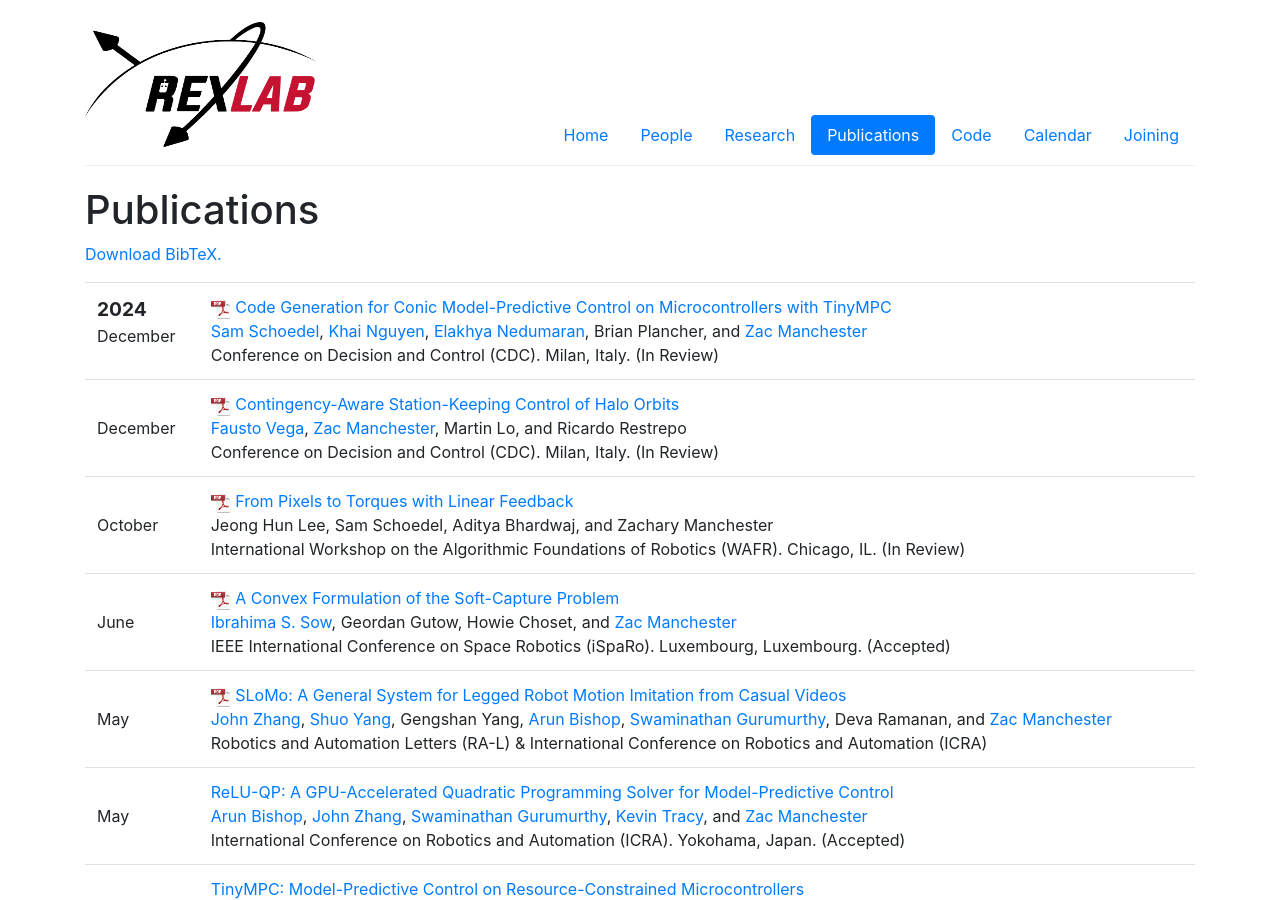
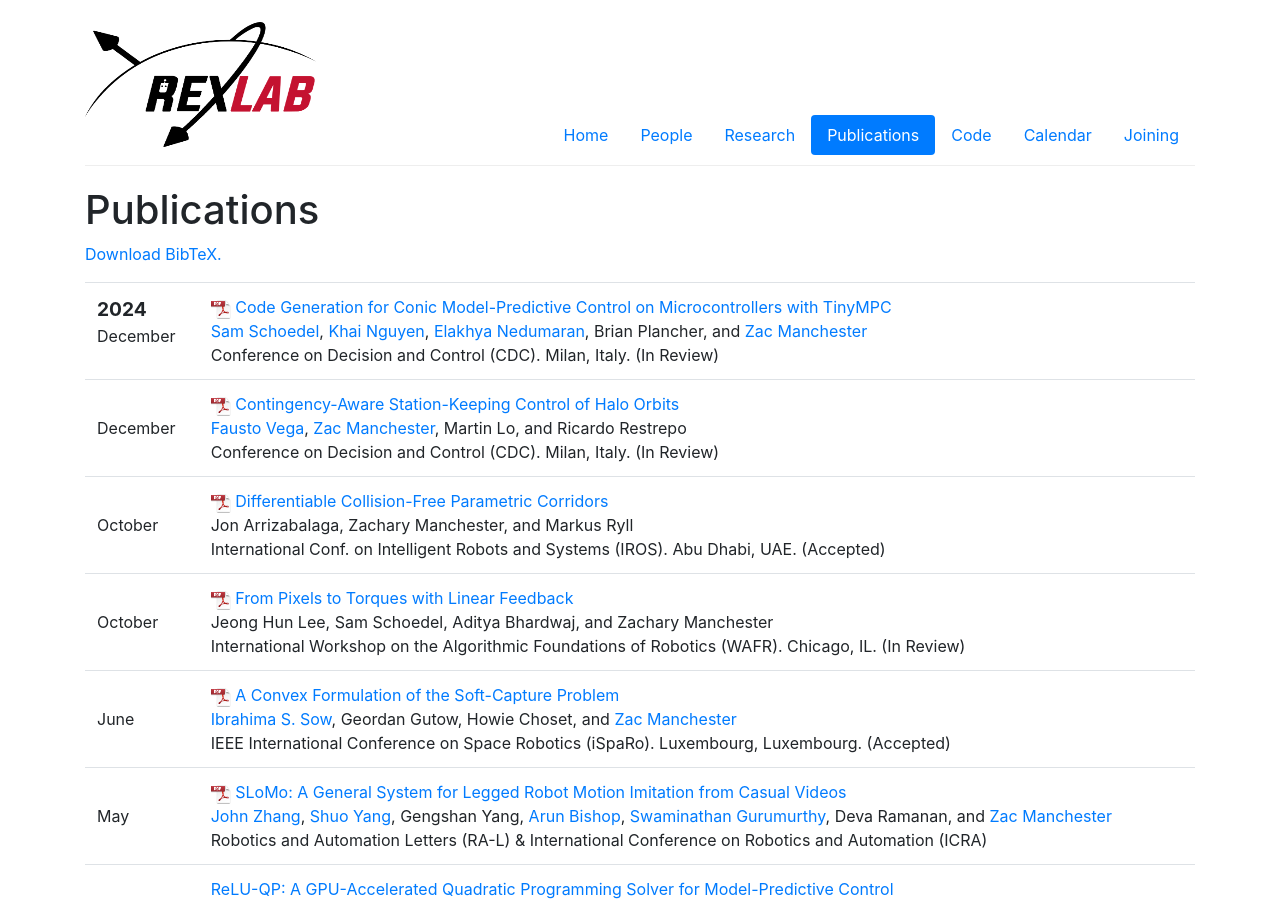
Before and after one commit to RoboticExplorationLab/roboticexplorationlab.github.io, a Jekyll site: the page built from publications.html, in a window 1280 px wide and 900 px high. Built offline with Jekyll 4.4.1, drawn with Linux system fonts in a browser that asks for light colours.

Commit message:
Update pubs.yml

```diff
--- a/_data/pubs.yml
+++ b/_data/pubs.yml
@@ -1,3 +1,14 @@
+- title: "Differentiable Collision-Free Parametric Corridors"
+  authors: [Jon Arrizabalaga, Zachary Manchester, Markus Ryll]
+  projects: [linear_pixels_to_torques]
+  publisher: International Conf. on Intelligent Robots and Systems
+  abbrv: IROS
+  pub-type: conference
+  venue: Abu Dhabi, UAE
+  date: 2024-10-14
+  pdf: https://arxiv.org/pdf/2407.12283
+  status: Accepted
+
 - title: "From Pixels to Torques with Linear Feedback"
   authors: [Jeong Hun Lee, Sam Schoedel, Aditya Bhardwaj, Zachary Manchester]
   projects: [linear_pixels_to_torques]
```
